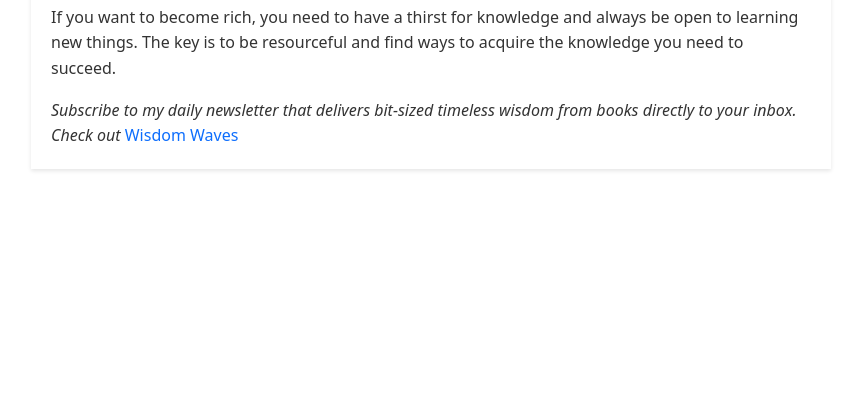
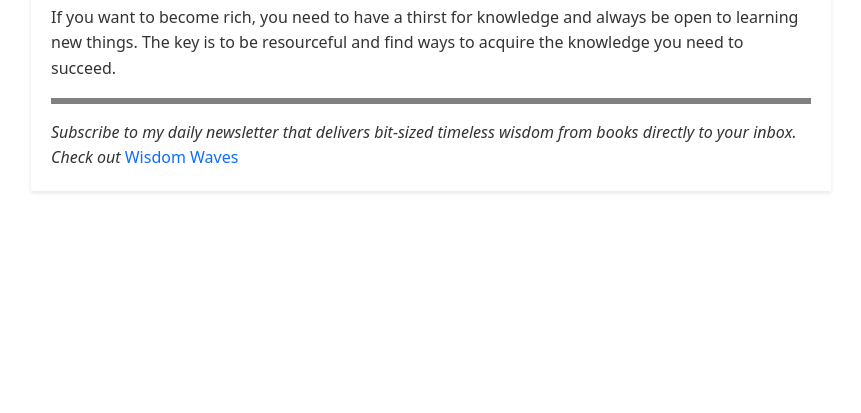
Before and after one commit to Kudu123/wisdom_waves, a website: page legal.html in a window 1280 px wide. Shown: the part 1995-2408 px from the top of the page, without its empty margins (209-1070 px from the left). Drawn offline with nearby package versions, Linux system fonts and the light colour scheme.

Commit message:
fix blog content
added a proper separation between the blog and the newsletter paragraphs.

```diff
--- a/legal.css
+++ b/legal.css
@@ -18,12 +18,12 @@
   text-decoration: none;
 }
 .harr h1 {
+  color: rgb(0, 0, 0);
+  font-size: 37px;
+  margin-left: 90%;
+  margin-top: -0.5%;
+  position: absolute;
 
-    color: rgb(0, 0, 0);
-    font-size: 37px;
-    margin-left: 90%;
-    margin-top: -0.5%;
-    position: absolute;
 }
 nav{
   background-color: rgb(220, 220, 220);
@@ -176,3 +176,7 @@ a {
       color: #dd4d5a; }
   .footer-16371 .copyright {
     color: #999999; }
+
+    p.test{
+      border-bottom: 6px solid grey;
+    }
--- a/legal.html
+++ b/legal.html
@@ -65,8 +65,10 @@
                 <p>If you want to achieve financial independence, it’s wise to invest in a business rather than simply working for someone else and trading time for money.</p>
                 <h4>5.The most important skill for getting rich is becoming a perpetual learner. You have to know how to learn anything you want to learn.</h4>
                 <p>If you want to become rich, you need to have a thirst for knowledge and always be open to learning new things. The key is to be resourceful and find ways to acquire the knowledge you need to succeed.</p>
+                <p class="test"> </p>
                 <i>Subscribe to my daily newsletter that delivers bit-sized timeless wisdom from books directly to your inbox. Check out</i> <a href="https://mailchi.mp/eedae5ecaf95/wisdom-waves">Wisdom Waves</a>
-        </article>
+
+              </article>
     </main>
 
 
```
